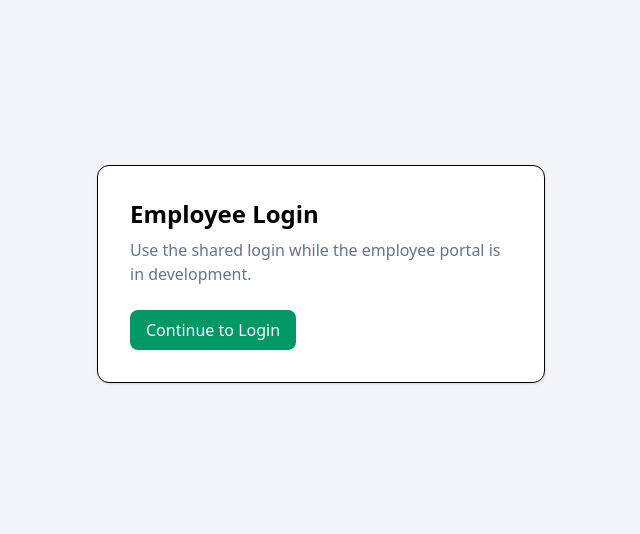
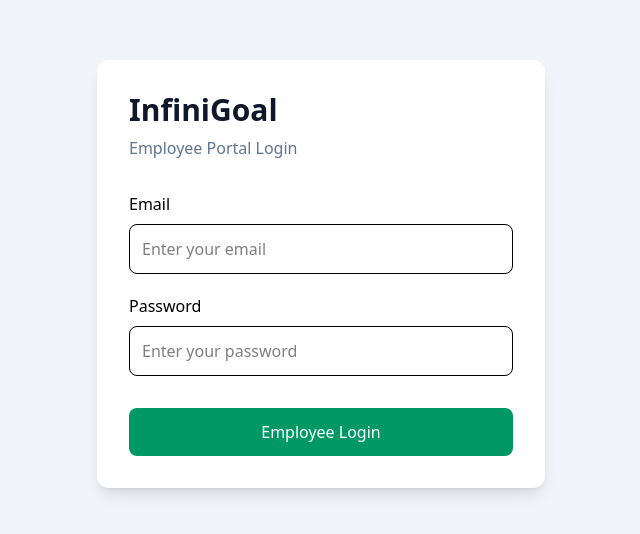
Before and after one commit to Vic-ky10/admin-web, a Next.js app: page /employee/login in a window 1280 px wide. Shown: the part 126-660 px from the top of the page, without its empty margins (319-959 px from the left). Built offline with nearby package versions, Linux system fonts and the light colour scheme; no server answers.

Commit message:
All Enhancement completed

```diff
--- a/app/(auth)/login/page.tsx
+++ b/app/(auth)/login/page.tsx
@@ -2,7 +2,7 @@
 
 import { useState } from "react";
 import { useRouter } from "next/navigation";
-import { login } from "@/features/auth/auth.service";
+import { loginAdmin } from "@/features/auth/auth.service";
 
 export default function LoginPage() {
   const router = useRouter();
@@ -14,7 +14,7 @@ export default function LoginPage() {
   async function handleLogin() {
     setLoading(true);
 
-    const { error } = await login(email, password);
+const { error } = await loginAdmin(email, password);
 
     setLoading(false);
 
--- a/app/employee/login/page.tsx
+++ b/app/employee/login/page.tsx
@@ -1,19 +1,79 @@
-import Link from "next/link";
+"use client";
+
+import { useState } from "react";
+import { useRouter } from "next/navigation";
+import { loginEmployee } from "@/features/auth/auth.service";
 
 export default function EmployeeLoginPage() {
+  const router = useRouter();
+
+  const [email, setEmail] = useState("");
+  const [password, setPassword] = useState("");
+  const [loading, setLoading] = useState(false);
+
+  async function handleLogin() {
+    setLoading(true);
+
+    const { error } = await loginEmployee(email, password);
+
+    setLoading(false);
+
+    if (error) {
+      alert(error.message);
+      return;
+    }
+
+    router.push("/employee/attendance");
+  }
+
   return (
-    <main className="flex min-h-screen items-center justify-center bg-slate-100 p-8">
-      <div className="w-full max-w-md rounded-xl border bg-white p-8 shadow-sm">
-        <h1 className="text-2xl font-bold">Employee Login</h1>
+    <main className="min-h-screen flex items-center justify-center bg-slate-100">
+      <div className="w-full max-w-md rounded-xl bg-white p-8 shadow-lg">
+
+        <h1 className="text-3xl font-bold text-slate-900">
+          InfiniGoal
+        </h1>
+
         <p className="mt-2 text-slate-500">
-          Use the shared login while the employee portal is in development.
+          Employee Portal Login
         </p>
-        <Link
-          href="/login?next=/employee/attendance"
-          className="mt-6 inline-flex rounded-lg bg-emerald-600 px-4 py-2 font-medium text-white hover:bg-emerald-700"
+
+        <div className="mt-8">
+          <label className="block mb-2">
+            Email
+          </label>
+
+          <input
+            type="email"
+            placeholder="Enter your email"
+            className="w-full rounded-lg border p-3"
+            value={email}
+            onChange={(e) => setEmail(e.target.value)}
+          />
+        </div>
+
+        <div className="mt-5">
+          <label className="block mb-2">
+            Password
+          </label>
+
+          <input
+            type="password"
+            placeholder="Enter your password"
+            className="w-full rounded-lg border p-3"
+            value={password}
+            onChange={(e) => setPassword(e.target.value)}
+          />
+        </div>
+
+        <button
+          onClick={handleLogin}
+          disabled={loading}
+          className="mt-8 w-full rounded-lg bg-emerald-600 p-3 text-white hover:bg-emerald-700"
         >
-          Continue to Login
-        </Link>
+          {loading ? "Logging in..." : "Employee Login"}
+        </button>
+
       </div>
     </main>
   );
--- a/app/employee/page.tsx
+++ b/app/employee/page.tsx
@@ -1,5 +1,5 @@
 import { redirect } from "next/navigation";
 
-export default function EmployeeIndexPage() {
-  redirect("/employee/dashboard");
+export default function EmployeePage() {
+  redirect("/employee/login");
 }
--- a/app/page.tsx
+++ b/app/page.tsx
@@ -66,7 +66,7 @@ export default function HomePage() {
             </p>
 
             <Link
-              href="/login?next=/employee/attendance"
+              href="/employee/login"
               className="mt-8 inline-flex w-full items-center justify-center rounded-xl bg-emerald-600 px-4 py-3 font-semibold text-white transition hover:bg-emerald-700"
             >
               Employee Login
--- a/features/auth/auth.service.ts
+++ b/features/auth/auth.service.ts
@@ -2,11 +2,90 @@ import { createClient } from "@/lib/supabase/client";
 
 const supabase = createClient();
 
-export async function login(email: string, password: string) {
-  return await supabase.auth.signInWithPassword({
+async function authenticate(email: string, password: string) {
+  const result = await supabase.auth.signInWithPassword({
     email,
     password,
   });
+
+  if (result.error) {
+    return result;
+  }
+
+  const {
+    data: { user },
+  } = await supabase.auth.getUser();
+
+  if (!user) {
+    await supabase.auth.signOut();
+
+    return {
+      data: { user: null, session: null },
+      error: {
+        message: "Unable to verify user.",
+      },
+    };
+  }
+
+  const { data: profile, error } = await supabase
+    .from("profiles")
+    .select("role")
+    .eq("id", user.id)
+    .single();
+
+  if (error || !profile) {
+    await supabase.auth.signOut();
+
+    return {
+      data: { user: null, session: null },
+      error: {
+        message: "Profile not found.",
+      },
+    };
+  }
+
+  return {
+    result,
+    role: profile.role,
+  };
+}
+
+export async function loginAdmin(email: string, password: string) {
+  const auth = await authenticate(email, password);
+
+  if ("error" in auth) return auth;
+
+  if (auth.role !== "Admin") {
+    await supabase.auth.signOut();
+
+    return {
+      data: { user: null, session: null },
+      error: {
+        message: "Only administrators can access this portal.",
+      },
+    };
+  }
+
+  return auth.result;
+}
+
+export async function loginEmployee(email: string, password: string) {
+  const auth = await authenticate(email, password);
+
+  if ("error" in auth) return auth;
+
+  if (auth.role !== "Employee") {
+    await supabase.auth.signOut();
+
+    return {
+      data: { user: null, session: null },
+      error: {
+        message: "Only employees can access this portal.",
+      },
+    };
+  }
+
+  return auth.result;
 }
 
 export async function logout() {
--- a/features/task/task.service.ts
+++ b/features/task/task.service.ts
@@ -97,14 +97,26 @@ function normalizeTasks(rows: TaskSelectRow[] | null): TaskWithProject[] {
 }
 
 async function generateTaskCode() {
-  const { count } = await adminClient.from("tasks").select("*", {
-    count: "exact",
-    head: true,
-  });
+  const { data } = await adminClient
+    .from("tasks")
+    .select("task_code")
+    .order("task_code", { ascending: false })
+    .limit(1)
+    .single();
+
+  if (!data) {
+    return "TASK001";
+  }
+
+  const lastNumber = parseInt(
+    data.task_code.replace("TASK", ""),
+    10
+  );
+
+  return `TASK${String(lastNumber + 1).padStart(3, "0")}`;
+}
 
 
-  return `TASK${String((count ?? 0) + 1).padStart(3, "0")}`;
-}
 export async function getAuthenticatedProfileId() {
   const profile = await getCurrentEmployeeProfile();
   return profile?.id ?? null;
```
